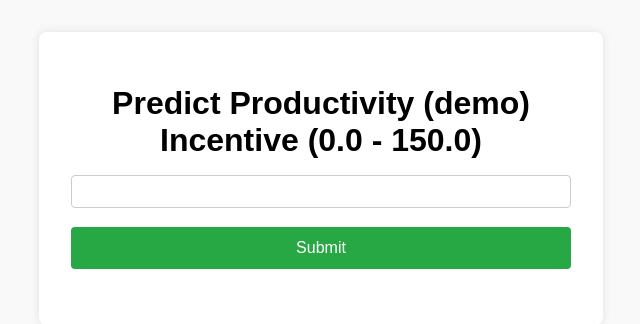
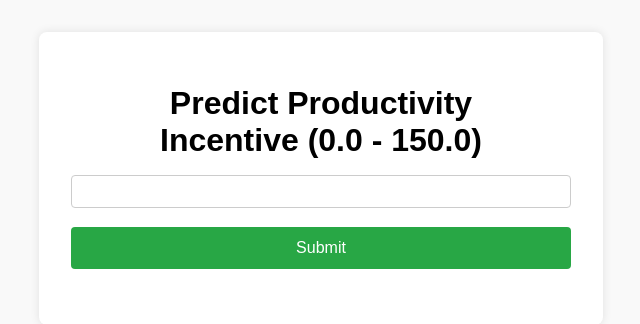
Before and after one commit to Alyxx-The-Sniper/ml_garment_prod_model, a Flask app: page / in a window 1280 px wide. Shown: the top 324 px of the page, without its empty margins (319-959 px from the left). Run offline with Flask 2, Linux system fonts and the light colour scheme; parts of the project's set-up code (start-up, migrations or seed data) failed here and were passed over.

Commit message:
cicd - final retouch html

```diff
--- a/templates/home.html
+++ b/templates/home.html
@@ -66,10 +66,10 @@
 </head>
 <body>
     <div class="container">
-        <h1>Predict Productivity (demo)</h>
+        <h1>Predict Productivity</h>
         <form action="/predict" method="POST">
             <div class="form-group">
-                <label for="incentive">Incentive (0.0 - 150.0)</label>
+                <label for="incentive Php:">Incentive (0.0 - 150.0)</label>
                 <input type="number" step="0.01" id="incentive" name="incentive" min="0" max="150" required>
             </div>
             <button type="submit">Submit</button>
```
